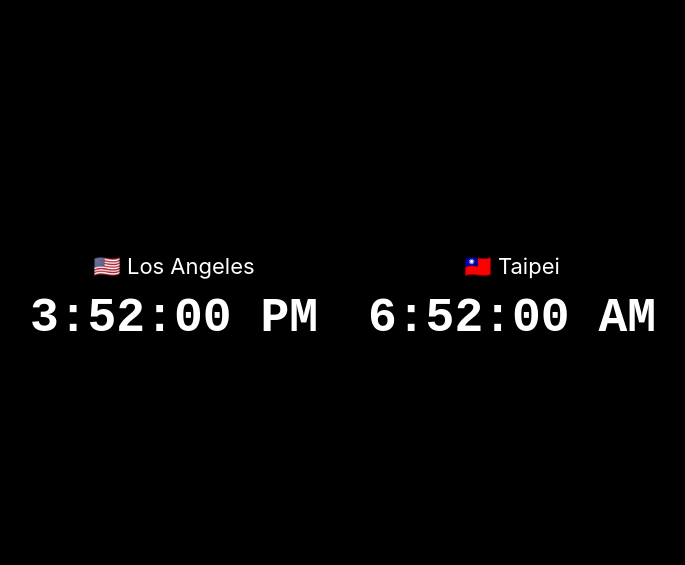
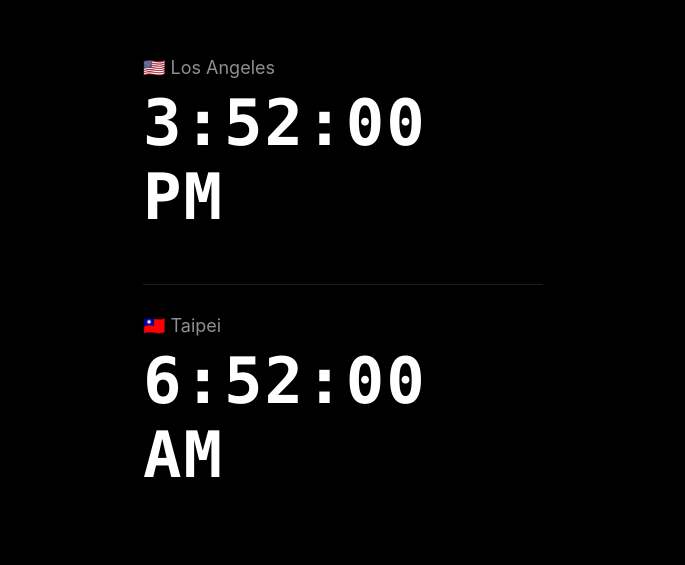
Before and after one commit to jferraro2000/world-clock, a plain HTML site: page index.html in a window 1280 px wide. Shown: the part 101-666 px from the top of the page, without its empty margins (297-982 px from the left). Drawn offline with Linux system fonts and the light colour scheme.

Commit message:
Update index.html
Changed layout from horizontal to vertical.

```diff
--- a/index.html
+++ b/index.html
@@ -2,45 +2,109 @@
 
 <html>
 <head>
-<meta name="viewport" content="width=device-width, initial-scale=1">
+<meta name="viewport" content="width=device-width, initial-scale=1, viewport-fit=cover">
+
+<!-- App Title -->
+
+<title>World Clock</title>
+
+<!-- iOS App Settings -->
+
+<meta name="apple-mobile-web-app-capable" content="yes">
+<meta name="apple-mobile-web-app-status-bar-style" content="black-translucent">
+
+<!-- App Icon -->
+
+<link rel="apple-touch-icon" href="icon.png">
+
 <style>
+:root {
+  --bg: #000000;
+  --primary: #ffffff;
+  --secondary: #8e8e93;
+}
+
 body {
   margin: 0;
-  background: black;
-  color: white;
+  background: var(--bg);
+  color: var(--primary);
   font-family: -apple-system, BlinkMacSystemFont, sans-serif;
   display: flex;
   justify-content: center;
   align-items: center;
   height: 100vh;
 }
+
+/* Splash Screen */
+#splash {
+  position: fixed;
+  inset: 0;
+  background: black;
+  display: flex;
+  justify-content: center;
+  align-items: center;
+  z-index: 9999;
+  font-size: 24px;
+  font-weight: 600;
+}
+
+/* Main Container */
 .container {
-  display: flex;
-  gap: 50px;
-  text-align: center;
+  width: 100%;
+  max-width: 400px;
+  padding: 20px;
 }
+
+/* City Block */
+.city-block {
+  margin-bottom: 50px;
+}
+
+/* City Label */
 .city {
-  font-size: 22px;
-  margin-bottom: 12px;
+  font-size: 18px;
+  color: var(--secondary);
+  margin-bottom: 8px;
 }
+
+/* Time */
 .time {
-  font-size: 48px;
-  font-weight: bold;
-  font-family: monospace;
+  font-size: 64px;
+  font-weight: 600;
+  letter-spacing: 2px;
+  font-family: ui-monospace, SFMono-Regular, Menlo, monospace;
+}
+
+/* Divider */
+.divider {
+  height: 1px;
+  background: #1c1c1e;
+  margin: 30px 0;
 }
 </style>
+
 </head>
+
 <body>
 
-<div class="container">
-  <div>
+<!-- Splash Screen -->
+
+<div id="splash"> World Clock</div>
+
+<div class="container" id="app" style="display:none;">
+
+  <div class="city-block">
     <div class="city">🇺🇸 Los Angeles</div>
     <div class="time" id="la"></div>
   </div>
-  <div>
+
+  <div class="divider"></div>
+
+  <div class="city-block">
     <div class="city">🇹🇼 Taipei</div>
     <div class="time" id="taipei"></div>
   </div>
+
 </div>
 
 <script>
@@ -48,14 +112,29 @@ function updateTime() {
   const now = new Date();
 
   document.getElementById("la").textContent =
-    now.toLocaleTimeString("en-US", { timeZone: "America/Los_Angeles" });
+    now.toLocaleTimeString("en-US", {
+      timeZone: "America/Los_Angeles",
+      hour12: true
+    });
 
   document.getElementById("taipei").textContent =
-    now.toLocaleTimeString("en-US", { timeZone: "Asia/Taipei" });
+    now.toLocaleTimeString("en-US", {
+      timeZone: "Asia/Taipei",
+      hour12: true
+    });
 }
 
+// Start clock
 setInterval(updateTime, 1000);
 updateTime();
+
+// Fake native-style splash delay
+window.addEventListener("load", () => {
+  setTimeout(() => {
+    document.getElementById("splash").style.display = "none";
+    document.getElementById("app").style.display = "block";
+  }, 800);
+});
 </script>
 
 </body>
```
